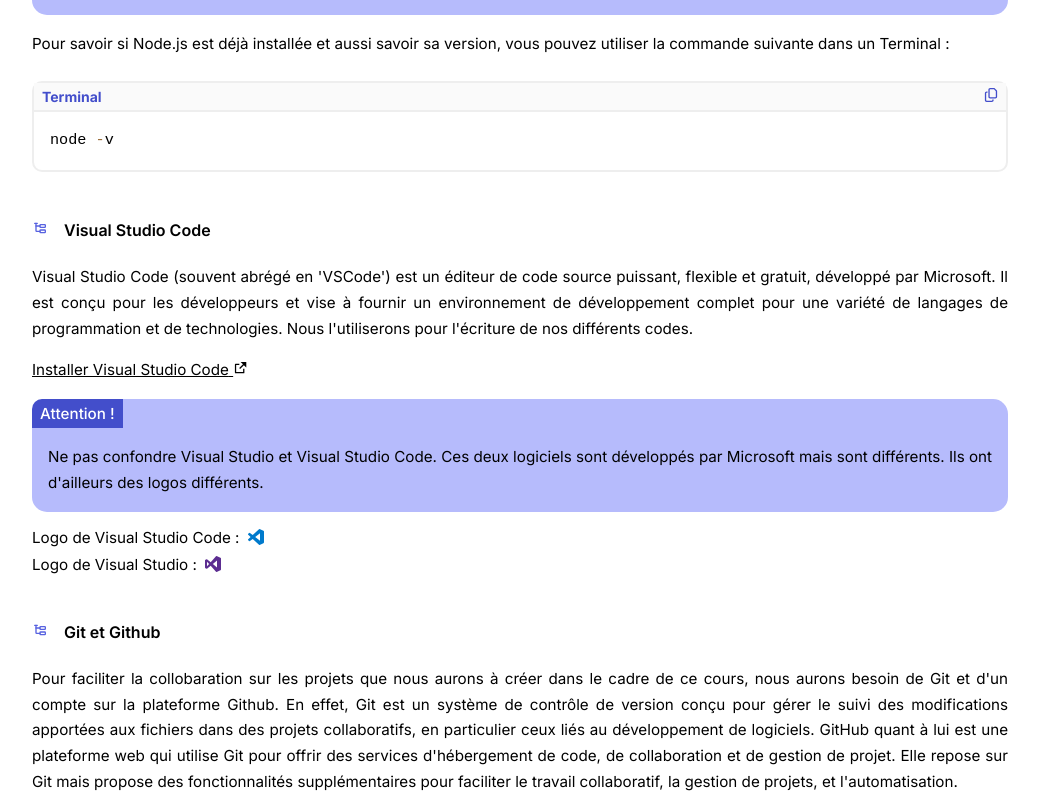
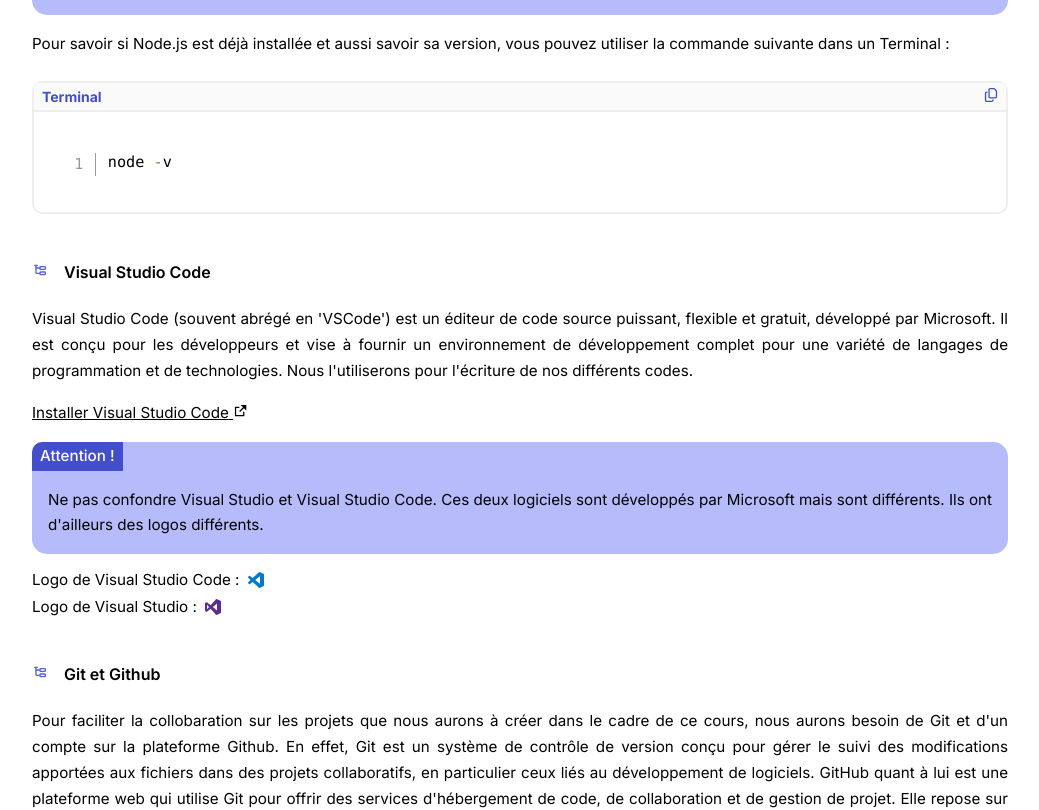
Before and after one commit to SedricOuambo/programmation_web_avance, a Next.js app: page /module1 in a window 1280 px wide. Shown: the part 3396-4206 px from the top of the page, without its empty margins (120-1159 px from the left). Built offline with nearby package versions, Linux system fonts and the light colour scheme.

Commit message:
Line-numbers-codeblock

```diff
--- a/app/page.module.css
+++ b/app/page.module.css
@@ -2,25 +2,22 @@
   margin: 0;
   padding: 0;
   min-height: 100vh;
-  display: flex;
-  flex-direction: column;
 }
 
 .main {
   flex: 1;
   margin-top: 1rem;
-  /* z-index: var( --z-back); */
+  align-items: center;
   display: flex;
-  flex-direction: column;
-  align-items: center;
+  justify-content: center;
 }
 
 .section_main{
   display: flex;
   flex-direction: column;
-  justify-content: center;
   max-width: var(--page-max-width);
   margin: 1rem;
+  overflow-x: auto;
 }
 
 .children{
--- a/components/CodeBlock.jsx
+++ b/components/CodeBlock.jsx
@@ -1,12 +1,14 @@
 'use client'
-import { useState } from 'react';
-import 'prismjs';
+import { useState, useEffect } from 'react';
+import Prism from 'prismjs';
 import 'prismjs/components/prism-javascript'; // Chargez le langage js
 import 'prismjs/components/prism-css'; // Chargez le langage css
 import 'prismjs/components/prism-jsx'; // Chargez le langage jsx
 import 'prismjs/components/prism-xml-doc'; // Chargez le langage xml
+import 'prismjs/components/prism-python'; //Charger le langage python
+import 'prismjs/components/prism-csharp';
+import 'prismjs/plugins/line-numbers/prism-line-numbers.js';
 import 'prismjs/plugins/line-numbers/prism-line-numbers.css';
-import Prism from 'prismjs';
 import styles from './CodeBlock.module.css';
 import { FaRegCopy } from "react-icons/fa6";
 
@@ -23,8 +25,12 @@
     };
 
     const highlightedCode = Prism.highlight(props.contenu, Prism.languages[props.langage], props.langage);
+    useEffect(() => {
+        window.PRISM_DEFAULT_THEME = false;
+        Prism.highlightAll();
+    }, [props.contenu]);
 
-    return <div className={styles.container + ' ' +(props.type === 'terminal' ? styles.prompt : styles.editor)}>
+    return <div className={styles.container + ' ' + (props.type === 'terminal' ? styles.prompt : styles.editor)}>
         <div className={styles.terminal}>
             {props.type === 'terminal' && 'Terminal'}
             {!props.type && props.chemin}
@@ -33,9 +39,19 @@
             </div>
         </div>
         <div className={styles.contenu}>
-            <pre>
+            {/* <pre>
                 <code dangerouslySetInnerHTML={{ __html: highlightedCode }} />
+            </pre> */}
+            <pre className="line-numbers">
+                <code className={`language-${props.langage}`}>{props.contenu}</code>
             </pre>
+
+            {/* <pre className="line-numbers">
+                <code
+                    className={`language-${props.langage}`}
+                    dangerouslySetInnerHTML={{ __html: highlightedCode }}
+                />
+            </pre> */}
         </div>
     </div>
 }
--- a/components/CodeBlock.module.css
+++ b/components/CodeBlock.module.css
@@ -38,28 +38,20 @@
 }
 
 .contenu {
+    margin-top: 1rem;
     overflow-x: auto;
-    margin-top: 1rem;
 }
 
-.contenu pre {
-    max-width: 10rem;
+.contenu pre{
+    background-color: #fff;
 }
 
 .button:hover {
     cursor: pointer;
 }
 
-.line-numbers .line-numbers-rows {
-    position: absolute;
-    pointer-events: none;
-    top: 0;
-    font-size: 0.8em;
-    padding-right: 10px;
-}
-
-@media screen and (min-width: 768px){
-    .container{
+@media screen and (min-width: 768px) {
+    .container {
         margin: 1.5rem 1.5rem;
     }
 }
```
Also changed, not shown: 1 other file (tests, documents, lock files or other folders).
